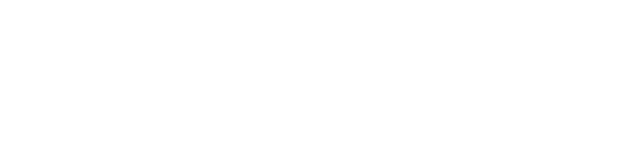
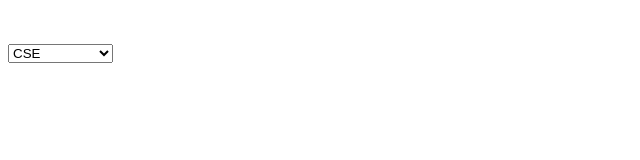
Before and after one commit to darshpatel2897/VS-CODE-html-darshpatel-lj-college-, a plain HTML site: page exam.html in a window 1280 px wide. Shown: the whole page, without its empty margins (0-640 px from the left). Drawn offline with Linux system fonts and the light colour scheme.

Commit message:
Oct 2, 2026, 7:40 AM

```diff
--- a/exam.html
+++ b/exam.html
@@ -94,6 +94,21 @@
             <option value="Firefox">
             <option value="Edge">
         </datalist><br><br> </form>
-</div>
+<select name="degree_branch" >
+    <option value="select" selected disabled> Select
+Branch</option>
+    <optgroup label="Computer">
+        <option value="cse" selected disabled> CSE </option>
+        <option value="cst"> CST </option>
+        <option value="ce"> CE </option>
+        <option value="it"> IT </option>
+    </optgroup>
+    <optgroup label="Other">
+        <option value="ec"> EC </option>
+        <option value="civil"> Civil </option>
+        <option value="Mech"> Mechanical </option>
+    </optgroup>
+</select>
+    </div>
 </body>
 </html>
```
Also changed, not shown: SV9_FIRST.HTML (+1 -1 lines).
